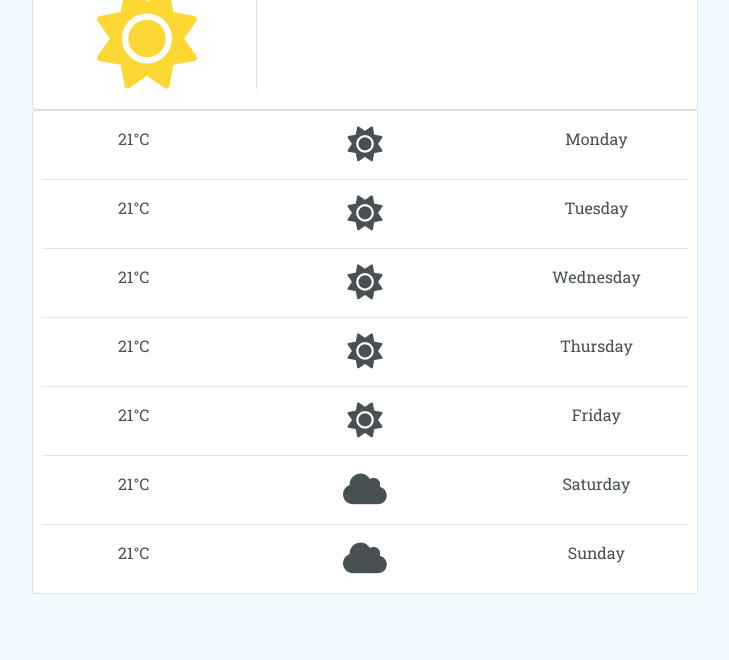
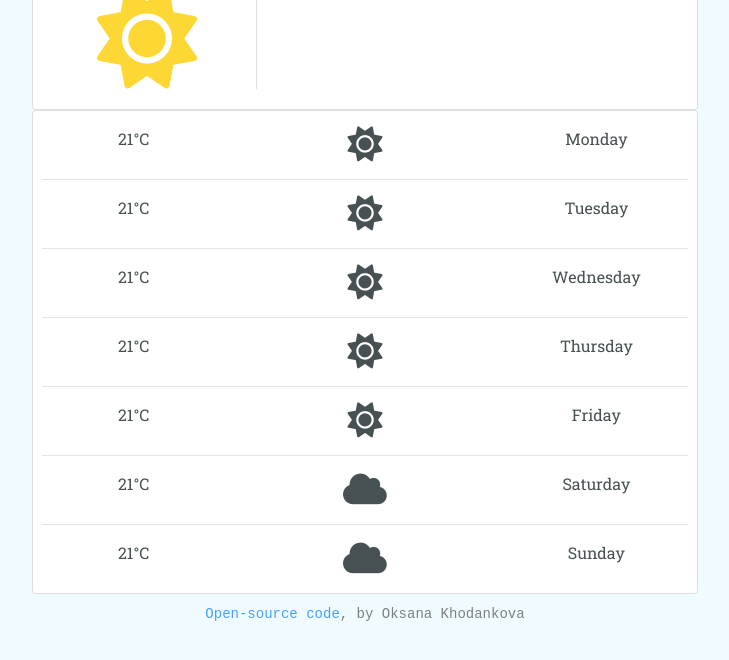
Before and after one commit to khoksana/my-shecode-workshop, a plain HTML site: page index.html in a window 1280 px wide. Shown: the part 326-986 px from the top of the page, without its empty margins (275-1004 px from the left). Before the commit the page ends 920 px from the top, so only its background shows below. Drawn offline with nearby package versions, Linux system fonts and the light colour scheme.

Commit message:
added author link to code

```diff
--- a/index.html
+++ b/index.html
@@ -155,6 +155,11 @@
         </div>
       </div>
     </div>
+    <footer class="author">
+      <a href="https://github.com/khoksana/my-shecode-workshop" target="_blank"
+        >Open-source code</a
+      >, by Oksana Khodankova
+    </footer>
     <script src="src/index.js"></script>
   </body>
 </html>
--- a/src/styles.css
+++ b/src/styles.css
@@ -99,3 +99,12 @@ li {
 .capitalize-first::first-letter {
   text-transform: uppercase;
 }
+.author {
+  font-size: 14px;
+  text-align: center;
+  font-family: monospace;
+  color: #4d4d4d;
+  margin-bottom: 30px;
+  padding: 10px;
+  opacity: 0.7;
+}
```
